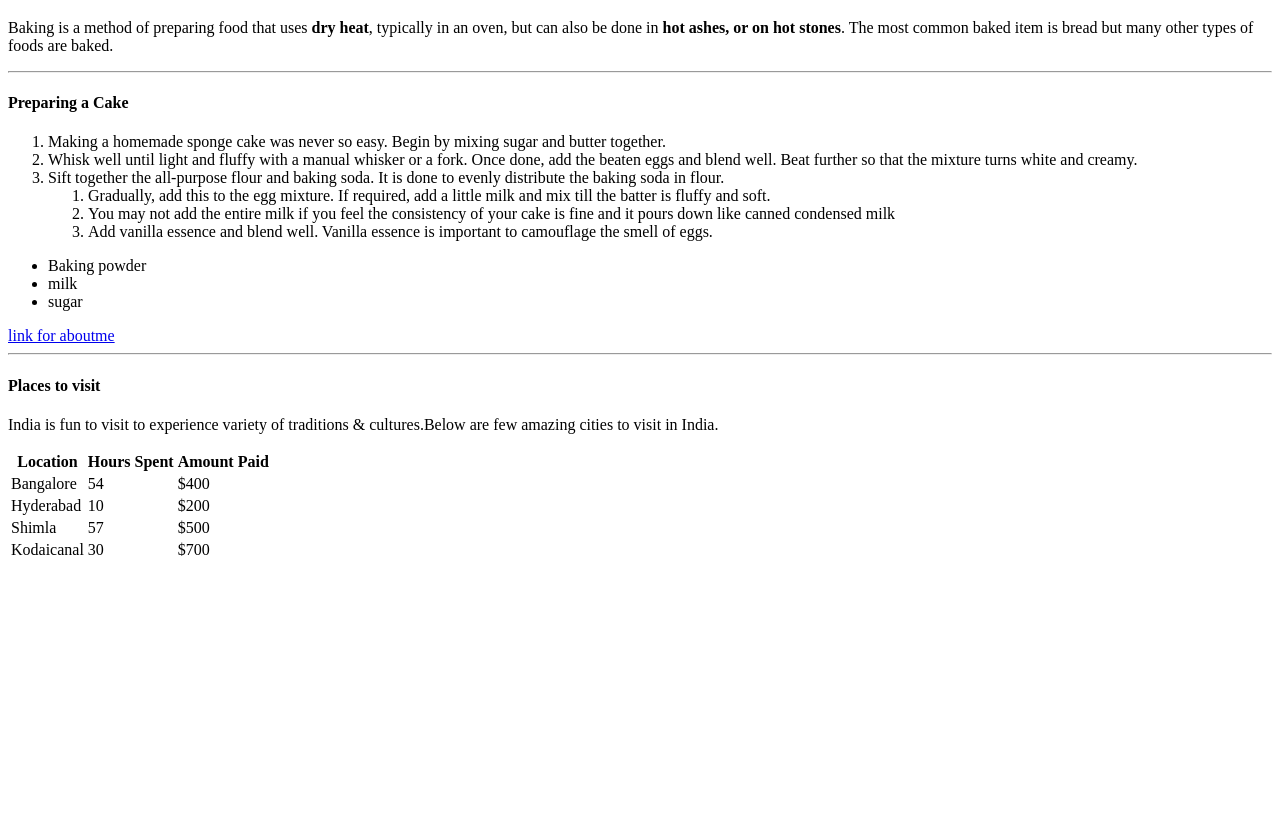
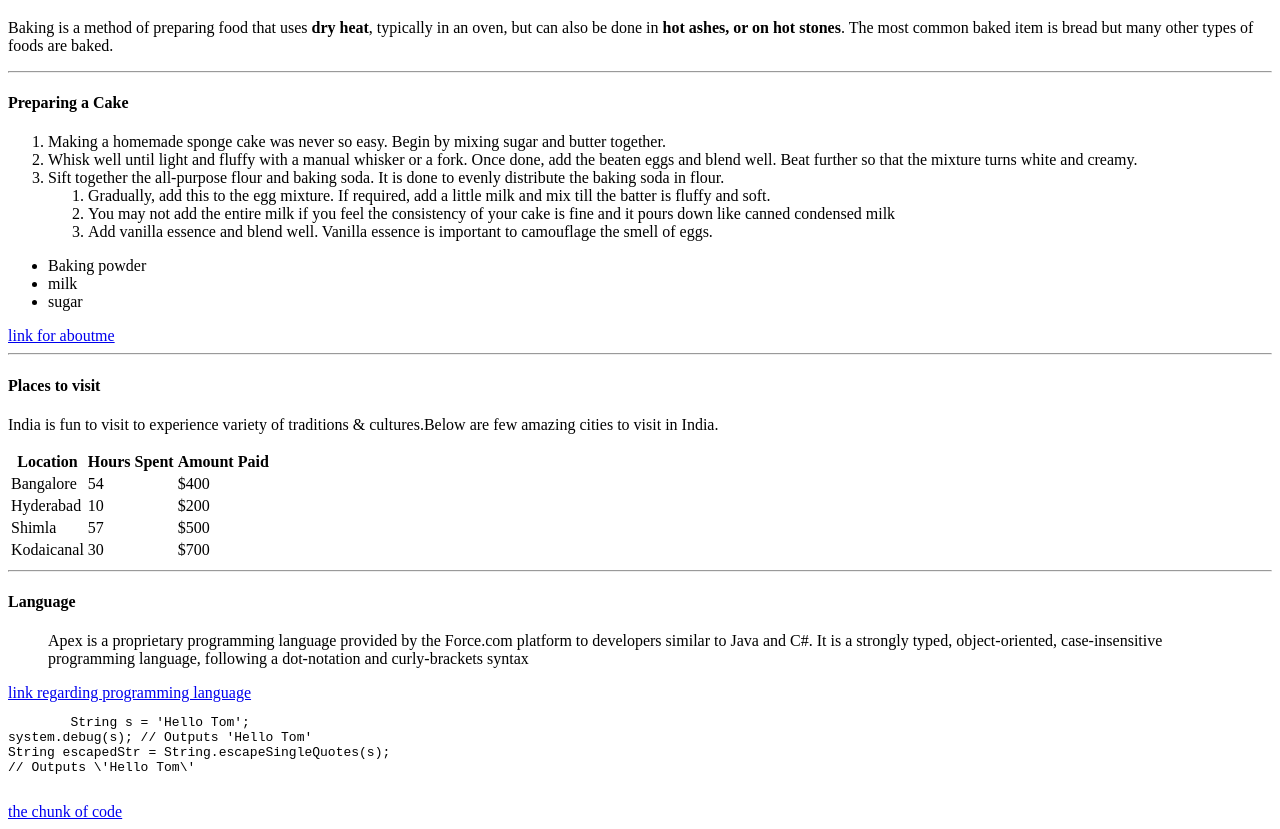
Before and after one commit to 44-563-Web-Apps-S21/webapps-s21-assignment-3-S542362, a plain HTML site: page index.html in a window 1280 px wide. Shown: the part 100-929 px from the top of the page. Before the commit the page ends 800 px from the top, so only its background shows below. Drawn offline with Linux system fonts and the light colour scheme.

Commit message:
Update index.html

```diff
--- a/index.html
+++ b/index.html
@@ -69,6 +69,18 @@
             <td>$700</td>
         </tr>
     </table>
-
+    <hr>
+    <h4>
+        Language
+    </h4>
+    <blockquote>Apex is a proprietary programming language provided by the Force.com platform to developers similar to Java and C#. It is a strongly typed, object-oriented, case-insensitive programming language, following a dot-notation and curly-brackets syntax</blockquote>
+    <a href="https://en.wikipedia.org/wiki/Salesforce#Apex">link regarding programming language</a>
+    <pre>
+        String s = 'Hello Tom';
+system.debug(s); // Outputs 'Hello Tom'
+String escapedStr = String.escapeSingleQuotes(s);
+// Outputs \'Hello Tom\'
+    </pre>
+    <a href="https://www.guru99.com/apex-tutorial.html">the chunk of code</a>
   </body>
 </html>
```
